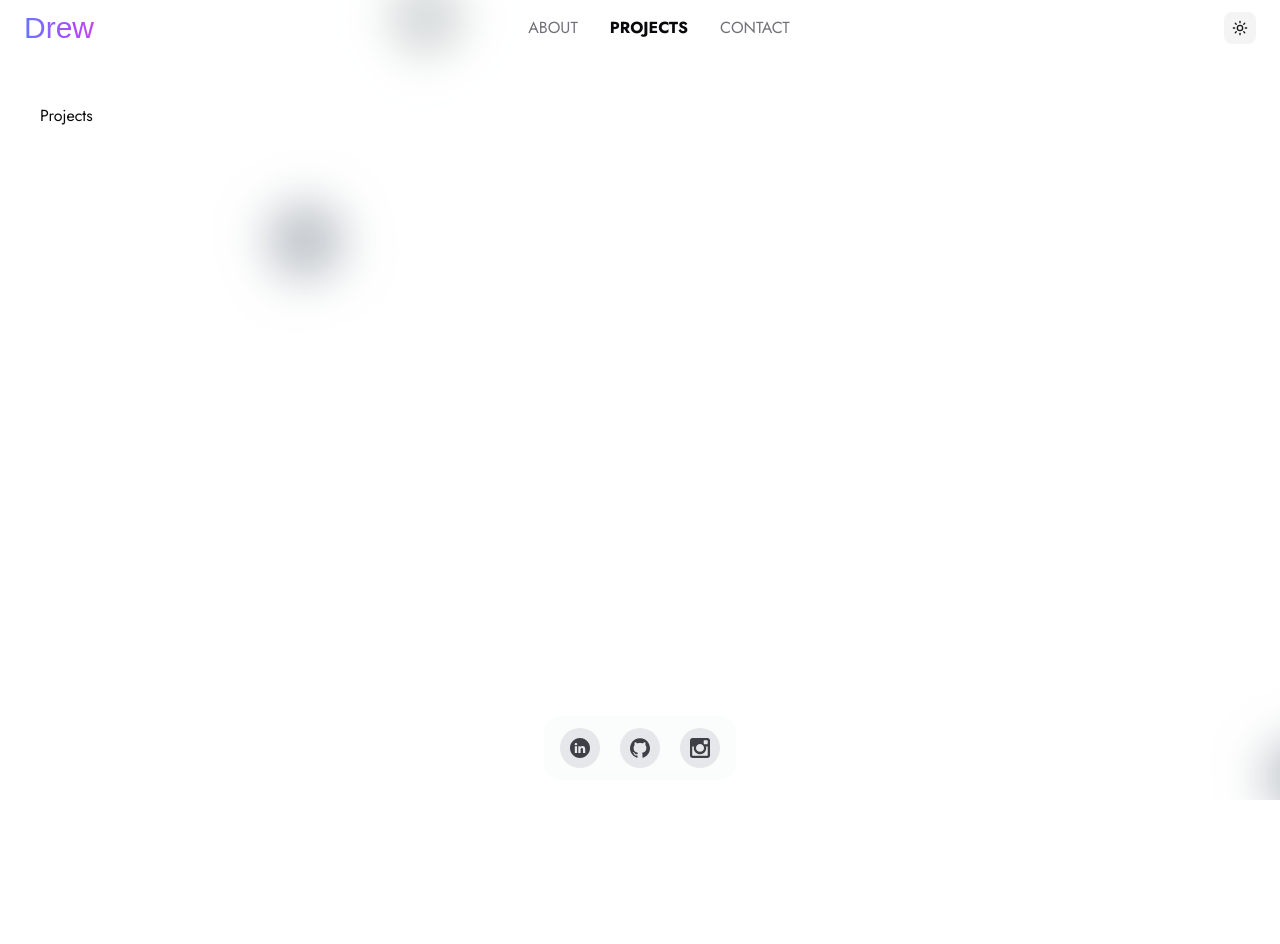
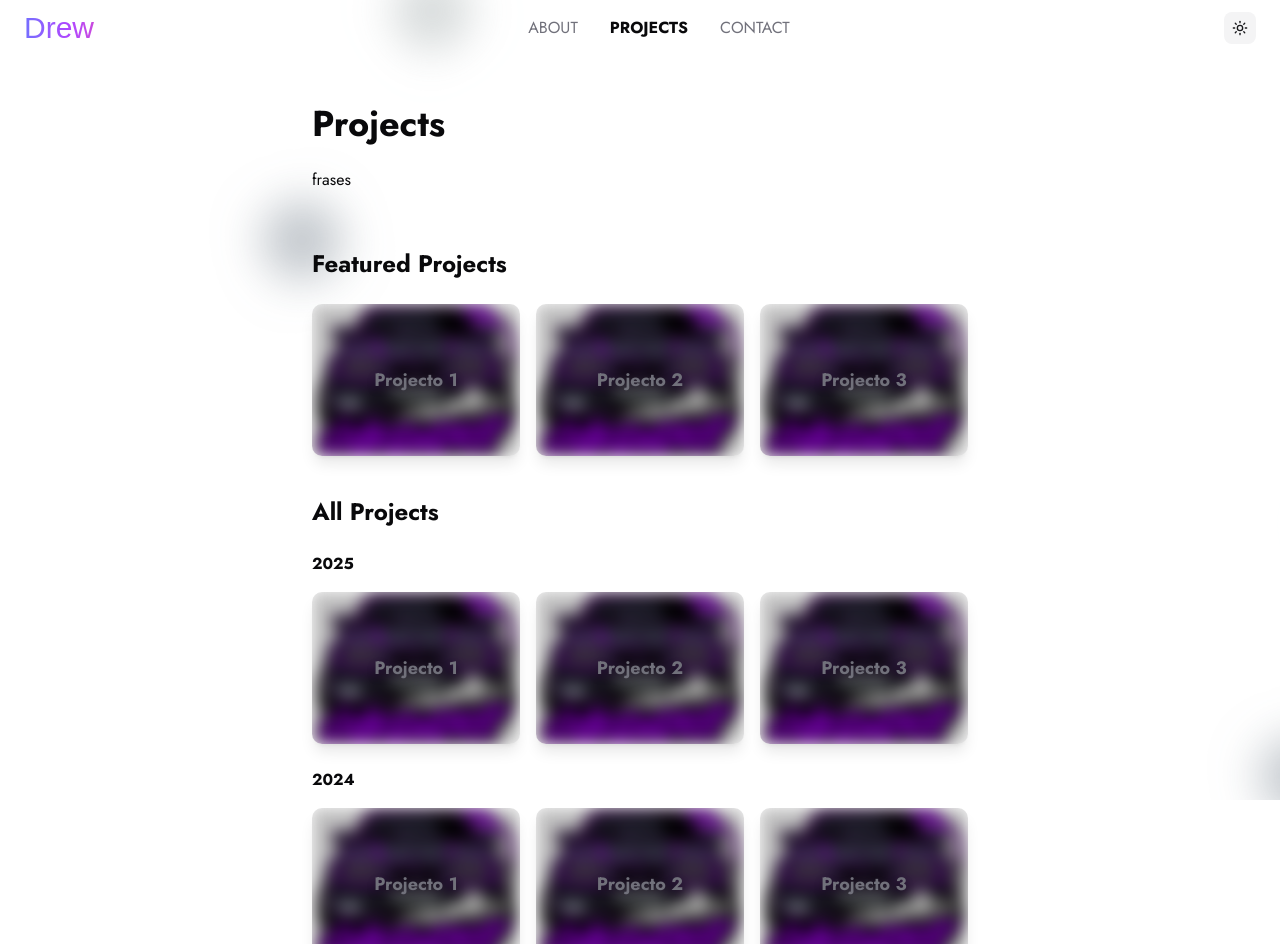
Before and after one commit to AndrewCaldas/portfolio-v2, a Next.js app: page /projects in a window 1280 px wide. Shown: the top 944 px of the page. Before the commit the page ends 800 px from the top, so only its background shows below. Built offline with nearby package versions, Linux system fonts and the light colour scheme; a web font is replaced by a local one.

Commit message:
feat: create project thumb component

```diff
--- a/src/app/(portfolio)/about/page.tsx
+++ b/src/app/(portfolio)/about/page.tsx
@@ -1,5 +1,4 @@
 import Image from "next/image";
-import ProfilePicture from "@/assets/images/profile.png";
 import { ExperienceCard } from "@/components/experience-card";
 import { DownloadResumeButton } from "@/components/download-resume-button";
 
@@ -40,7 +39,7 @@ export default function About() {
           <Image
             className="rounded-lg shadow-2xl"
             alt="profile picture"
-            src={ProfilePicture}
+            src="/images/profile.png"
             width={300}
             height={300}
           />
--- a/src/app/(portfolio)/projects/page.tsx
+++ b/src/app/(portfolio)/projects/page.tsx
@@ -1,3 +1,43 @@
+import { ProjectThumb } from "@/components/project-thumb";
+
 export default function Projects() {
-  return <div>Projects</div>;
+  return (
+    <div className="flex flex-col mx-auto gap-10">
+      <div>
+        <h1 className="text-4xl font-bold">Projects</h1>
+        <p className="mt-6 mb-4">frases</p>
+      </div>
+
+      <div className="flex flex-col gap-6">
+        <h2 className="text-2xl font-bold">Featured Projects</h2>
+        <div className="grid grid-flow-col auto-cols-auto auto-rows-auto gap-4">
+          <ProjectThumb title="Projecto 1" image="/images/profile.png" />
+          <ProjectThumb title="Projecto 2" image="/images/profile.png" />
+          <ProjectThumb title="Projecto 3" image="/images/profile.png" />
+        </div>
+      </div>
+
+      <div className="flex flex-col gap-6">
+        <h2 className="text-2xl font-bold">All Projects</h2>
+
+        <div className="flex flex-col gap-4">
+          <h3 className="text-md font-semibold">2025</h3>
+          <div className="grid grid-flow-col auto-cols-auto auto-rows-auto gap-4">
+            <ProjectThumb title="Projecto 1" image="/images/profile.png" />
+            <ProjectThumb title="Projecto 2" image="/images/profile.png" />
+            <ProjectThumb title="Projecto 3" image="/images/profile.png" />
+          </div>
+        </div>
+
+        <div className="flex flex-col gap-4">
+          <h3 className="text-md font-semibold">2024</h3>
+          <div className="grid grid-flow-col auto-cols-auto auto-rows-auto gap-4">
+            <ProjectThumb title="Projecto 1" image="/images/profile.png" />
+            <ProjectThumb title="Projecto 2" image="/images/profile.png" />
+            <ProjectThumb title="Projecto 3" image="/images/profile.png" />
+          </div>
+        </div>
+      </div>
+    </div>
+  );
 }
--- /dev/null
+++ b/src/components/project-thumb.tsx
@@ -0,0 +1,28 @@
+import Image from "next/image";
+import BackgroundImage from "@/assets/images/profile.png";
+
+interface ProjectThumbProps {
+  title: string;
+  image: string;
+}
+
+export function ProjectThumb({ title, image }: ProjectThumbProps) {
+  return (
+    <div className="relative w-52 h-38 rounded-lg overflow-hidden shadow-lg">
+      <div className="absolute inset-0">
+        <Image
+          src={image}
+          alt="project image"
+          fill
+          className="object-cover blur-sm brightness-75" // blur + escurecer levemente para contraste
+        />
+      </div>
+
+      <div className="relative z-10 flex items-center justify-center h-full">
+        <h4 className="text-lg text-muted-foreground font-semibold drop-shadow-lg">
+          {title}
+        </h4>
+      </div>
+    </div>
+  );
+}
```
Also changed, not shown: public/images/profile.png (renamed from src/assets/images/profile.png).
